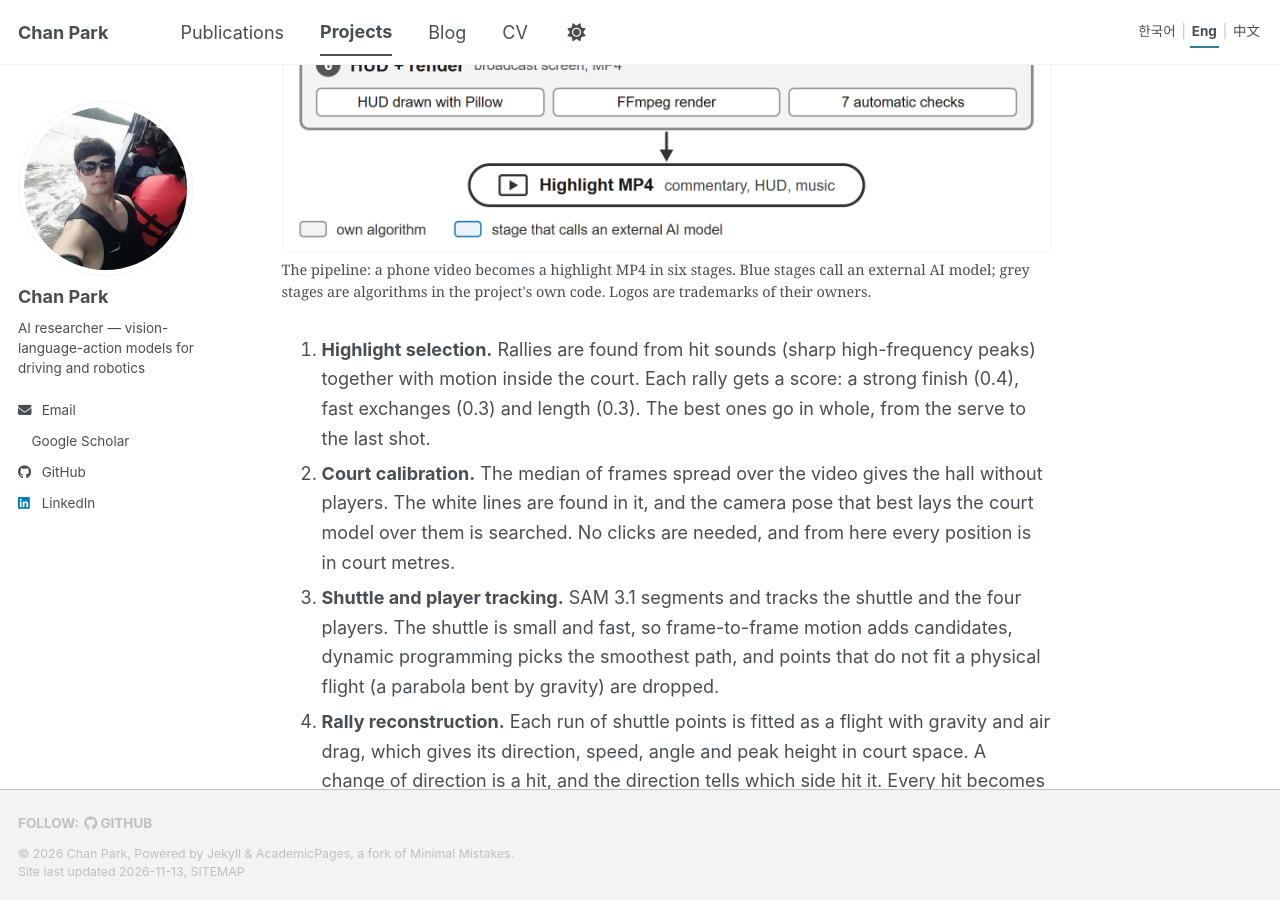
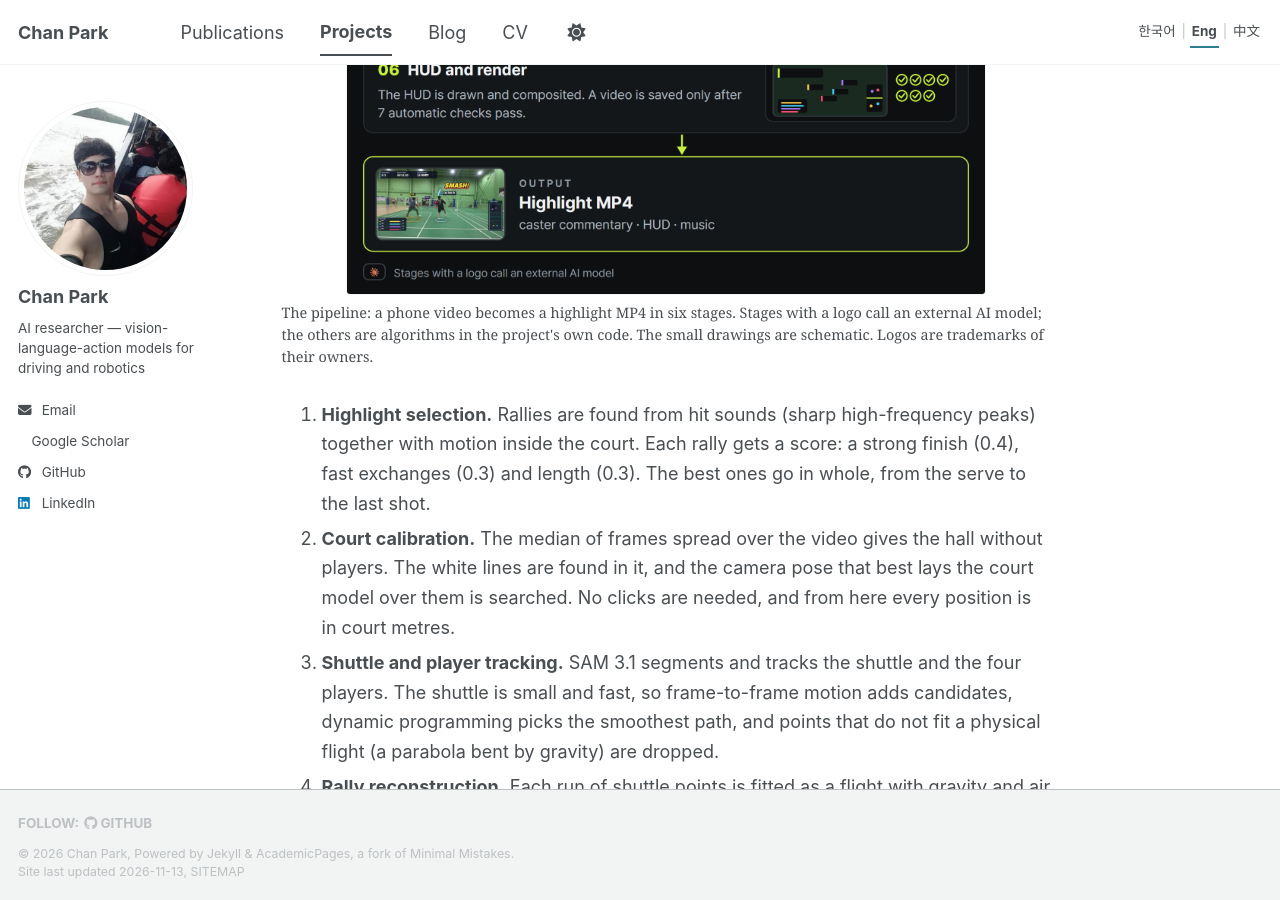
Before and after one commit to Ckck12/Ckck12.github.io, a Jekyll site: the page built from _portfolio/07-caster-cut.md, in a window 1280 px wide and 900 px high, scrolled down 2442 px. Built offline with Jekyll 4.4.1, drawn with Linux system fonts in a browser that asks for light colours; a style sheet for code colours, icons or effects is not loaded.

Commit message:
CASTER CUT: redraw the pipeline figure in the product's look
Dark ground with one lime accent, numbered stages, a small schematic drawing per stage, the real input and result frames at both ends, and model logos as badges. One picture per site language (en, ko, zh), switched by the page's language classes. Replaces the plain white figure.

Co-Authored-By: Claude Fable 5.2 <noreply@anthropic.com>

```diff
--- a/_portfolio/07-caster-cut.md
+++ b/_portfolio/07-caster-cut.md
@@ -60,8 +60,10 @@ order: 0.5
 </div>
 
 <figure class="pfig">
-<img src="{{ site.baseurl }}/images/projects/caster_cut_pipeline.png" alt="CASTER CUT pipeline: rally finder, court calibration, shuttle and player tracking with SAM 3.1, rally reconstruction, commentary with Claude and ElevenLabs, HUD and render" loading="lazy">
-<figcaption><span class="lang-en">The pipeline: a phone video becomes a highlight MP4 in six stages. Blue stages call an external AI model; grey stages are algorithms in the project's own code. Logos are trademarks of their owners.</span><span class="lang-ko" lang="ko">전체 파이프라인: 휴대폰 영상이 여섯 단계를 거쳐 하이라이트 MP4가 됩니다. 파란 단계는 외부 AI 모델을 부르고, 회색 단계는 프로젝트 코드로 구현한 알고리즘입니다. 로고는 각 회사의 상표입니다.</span><span class="lang-zh" lang="zh-Hans">整体流程：一段手机视频经过六个阶段变成集锦 MP4。蓝色阶段调用外部 AI 模型，灰色阶段是项目自身代码实现的算法。各标志为其所有者的商标。</span></figcaption>
+<img class="lang-en" style="width:100%;max-width:640px" src="{{ site.baseurl }}/images/projects/caster_cut_pipeline_en.png" alt="CASTER CUT pipeline: highlight selection, court calibration, shuttle and player tracking with SAM 3.1, rally reconstruction, commentary with Claude and ElevenLabs, HUD and render" loading="lazy">
+<img class="lang-ko" lang="ko" style="width:100%;max-width:640px" src="{{ site.baseurl }}/images/projects/caster_cut_pipeline_ko.png" alt="CASTER CUT 파이프라인: 하이라이트 선정, 코트 보정, 셔틀·선수 추적(SAM 3.1), 랠리 복원, 해설(Claude, ElevenLabs), 중계 화면과 렌더" loading="lazy">
+<img class="lang-zh" lang="zh-Hans" style="width:100%;max-width:640px" src="{{ site.baseurl }}/images/projects/caster_cut_pipeline_zh.png" alt="CASTER CUT 流程：集锦选取、场地标定、羽毛球与球员跟踪（SAM 3.1）、回合重建、解说（Claude、ElevenLabs）、转播画面与渲染" loading="lazy">
+<figcaption><span class="lang-en">The pipeline: a phone video becomes a highlight MP4 in six stages. Stages with a logo call an external AI model; the others are algorithms in the project's own code. The small drawings are schematic. Logos are trademarks of their owners.</span><span class="lang-ko" lang="ko">전체 파이프라인: 휴대폰 영상이 여섯 단계를 거쳐 하이라이트 MP4가 됩니다. 로고가 붙은 단계는 외부 AI 모델을 사용하고, 나머지는 프로젝트 코드로 구현한 알고리즘입니다. 단계 안의 작은 그림은 개념도입니다. 로고는 각 회사의 상표입니다.</span><span class="lang-zh" lang="zh-Hans">整体流程：一段手机视频经过六个阶段变成集锦 MP4。带标志的阶段调用外部 AI 模型，其余是项目自身代码实现的算法。各阶段中的小图为示意图。各标志为其所有者的商标。</span></figcaption>
 </figure>
 
 <div class="lang-en">
```
Also changed, not shown: images/projects/caster_cut_pipeline.png (deleted), images/projects/caster_cut_pipeline_en.png (added), images/projects/caster_cut_pipeline_ko.png (added), images/projects/caster_cut_pipeline_zh.png (added).
